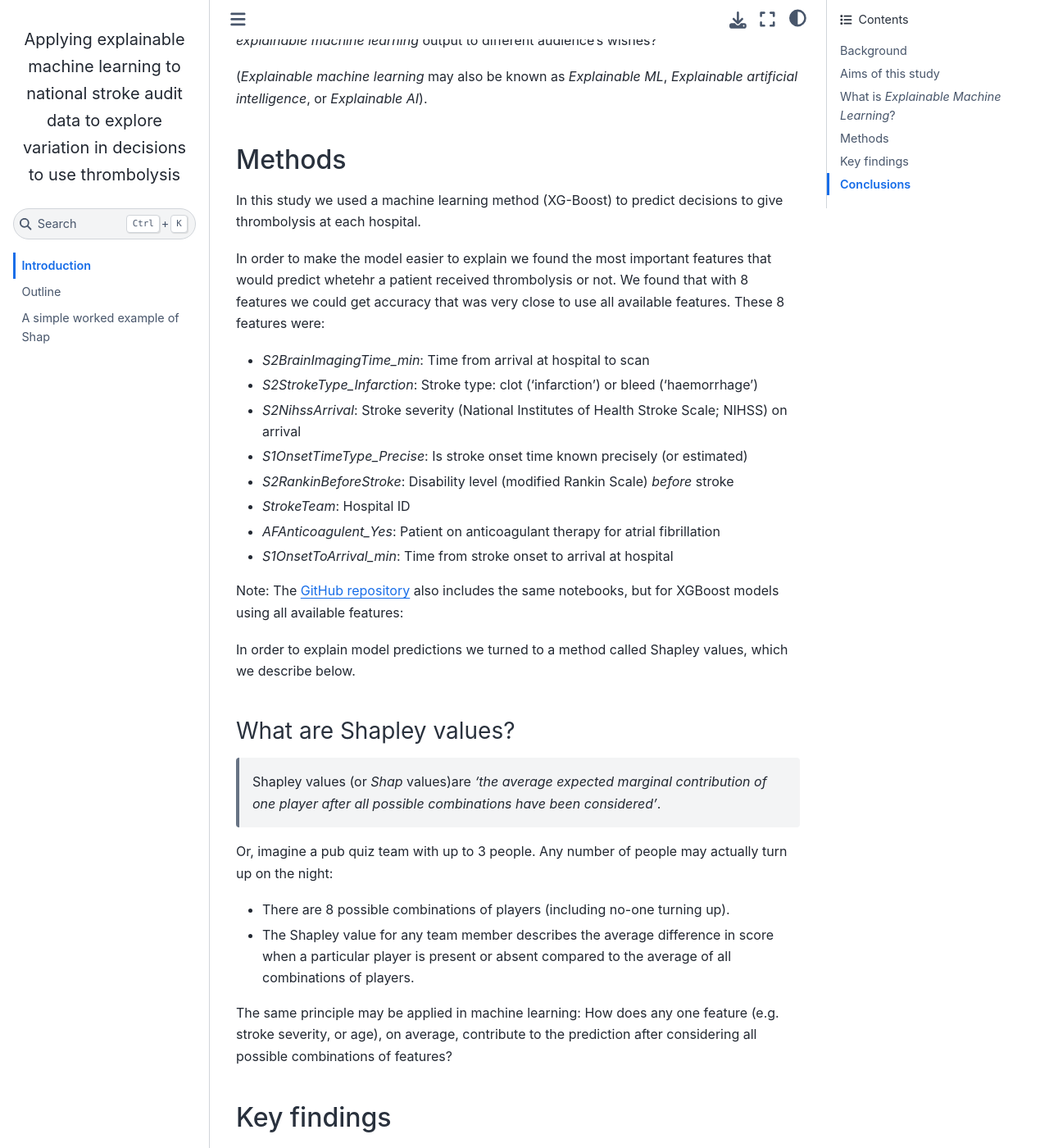
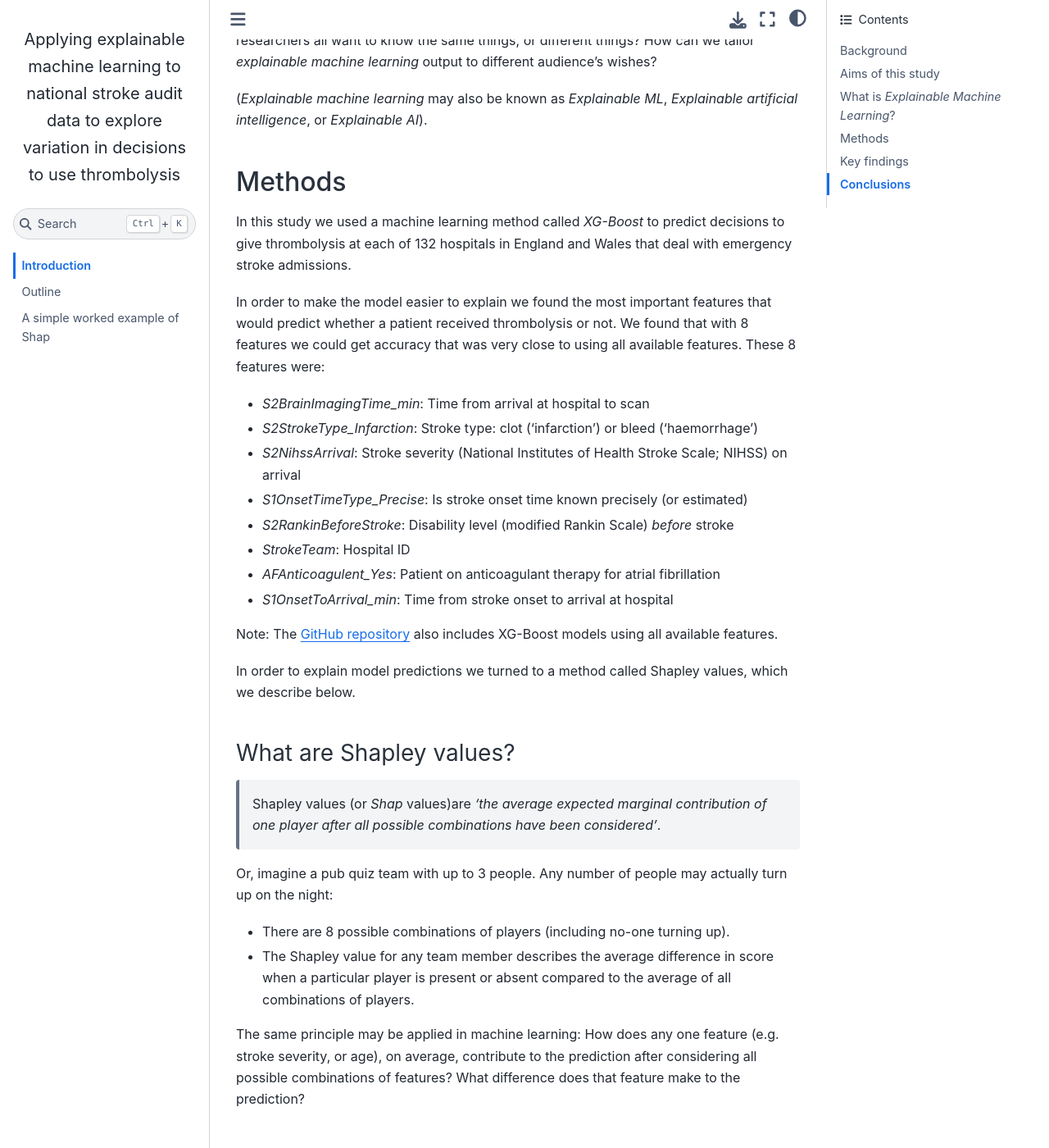
Before and after one commit to samuel-book/samuel_shap_paper_1, a Jupyter Book: the page built from introduction/intro.md, in a window 1280 px wide and 1400 px high, scrolled down 2212 px. Shown: the whole window at 82% size. Built offline with Jupyter Book 1.0.4 settings and Sphinx 7.4.7 and the Sphinx Book theme 1.1.4, drawn with Linux system fonts in a browser that asks for light colours; pages that are not in the unit, such as notebooks, are missing from menus; some of the changed text lies outside the part shown.

Commit message:
Update intro

```diff
--- a/introduction/intro.md
+++ b/introduction/intro.md
@@ -12,7 +12,7 @@
 
 ## Background
 
-Stroke is a common cause of adult disability. Expert opinion is that about one in five patients should receive clot-busting drugs to break up the blood clot that is causing their stroke, and this is the target set in the NHS long term plan. This clot-busting treatment is called *thrombolysis*. At the moment only about one in nine patients actually receive this treatment in the UK. There is a lot of variation between hospitals, which means that the same patient might receive different treatment in different hospitals.
+Stroke is a common cause of adult disability. Most strokes (about four out of five) are caused by a blood clot in the brain. Expert opinion is that about one in five patients should receive clot-busting drugs to break up the blood clot that is causing their stroke, and this is the target set in the NHS long term plan. This clot-busting treatment is called *thrombolysis*. At the moment only about one in nine patients actually receive this treatment in the UK. There is a lot of variation between hospitals, which means that the same patient might receive different treatment in different hospitals.
 
 In a previous project, [SAMueL-1](https://samuel-book.github.io/samuel-1/introduction/intro.html), we trained machine-learning models to predict whether any individual patient would receive thrombolysis in any hospital. This allows us to investigate what differences in treatment are likely to be due to differences between patients, and what differences in treatment are likely to be due to differences between hospitals rather differences in the patients each hospital sees.
 
@@ -42,9 +42,9 @@
 
 ## Methods
 
-In this study we used a machine learning method (XG-Boost) to predict decisions to give thrombolysis at each hospital.
+In this study we used a machine learning method called *XG-Boost* to predict decisions to give thrombolysis at each of 132 hospitals in England and Wales that deal with emergency stroke admissions.
 
-In order to make the model easier to explain we found the most important features that would predict whetehr a patient received thrombolysis or not. We found that with 8 features we could get accuracy that was very close to use all available features. These 8 features were:
+In order to make the model easier to explain we found the most important features that would predict whether a patient received thrombolysis or not. We found that with 8 features we could get accuracy that was very close to using all available features. These 8 features were:
 
 * *S2BrainImagingTime_min*: Time from arrival at hospital to scan
 * *S2StrokeType_Infarction*: Stroke type: clot ('infarction') or bleed ('haemorrhage')
@@ -55,7 +55,7 @@
 * *AFAnticoagulent_Yes*: Patient on anticoagulant therapy for atrial fibrillation
 * *S1OnsetToArrival_min*: Time from stroke onset to arrival at hospital
 
-Note: The [GitHub repository](https://github.com/samuel-book/samuel_shap_paper_1) also includes the same notebooks, but for XGBoost models using all available features:
+Note: The [GitHub repository](https://github.com/samuel-book/samuel_shap_paper_1) also includes XG-Boost models using all available features.
 
 In order to explain model predictions we turned to a method called Shapley values, which we describe below.
 
@@ -69,7 +69,7 @@
 
 * The Shapley value for any team member describes the average difference in score when a particular player is present or absent compared to the average of all combinations of players.
 
-The same principle may be applied in machine learning: How does any one feature (e.g. stroke severity, or age), on average, contribute to the prediction after considering all possible combinations of features?
+The same principle may be applied in machine learning: How does any one feature (e.g. stroke severity, or age), on average, contribute to the prediction after considering all possible combinations of features? What difference does that feature make to the prediction?
 
 ## Key findings
 
@@ -91,7 +91,7 @@
 An example of a Shap *waterfall* plot showing the most influential features in influencing the model's prediction of a patient probability of receiving thrombolysis (in this case a patient with a very low probability of receiving thrombolysis). In this example the three most influential features, reducing the chance of receiving thrombolysis were 1) slow arrival-to-scan time (138 mins), low stroke severity (NIHSS 2), and 3 the hospital attended.
 :::
 
-### Predicting *differences* in thrombolysis use between hospitals with an XGBoost model
+### Predicting *differences* in thrombolysis use between hospitals with an XG-Boost model
 
 When an XG-Boost model was trained to predict different choices in thrombolysis between units with a high or low propensity to use thrombolysis, the five most influential features were:
 
```
Also changed, not shown: other parts of introduction/intro.md (+1 -1 lines).
